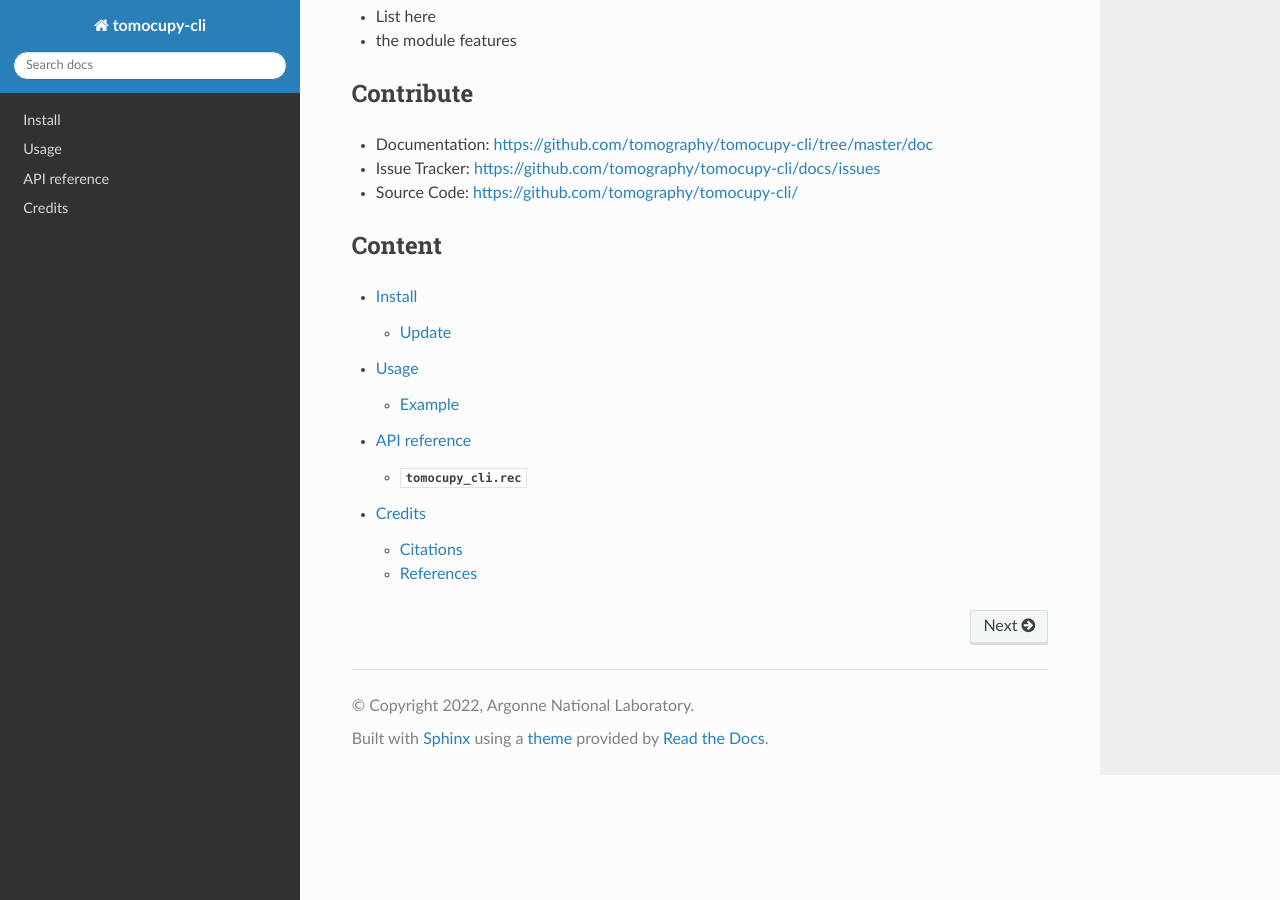
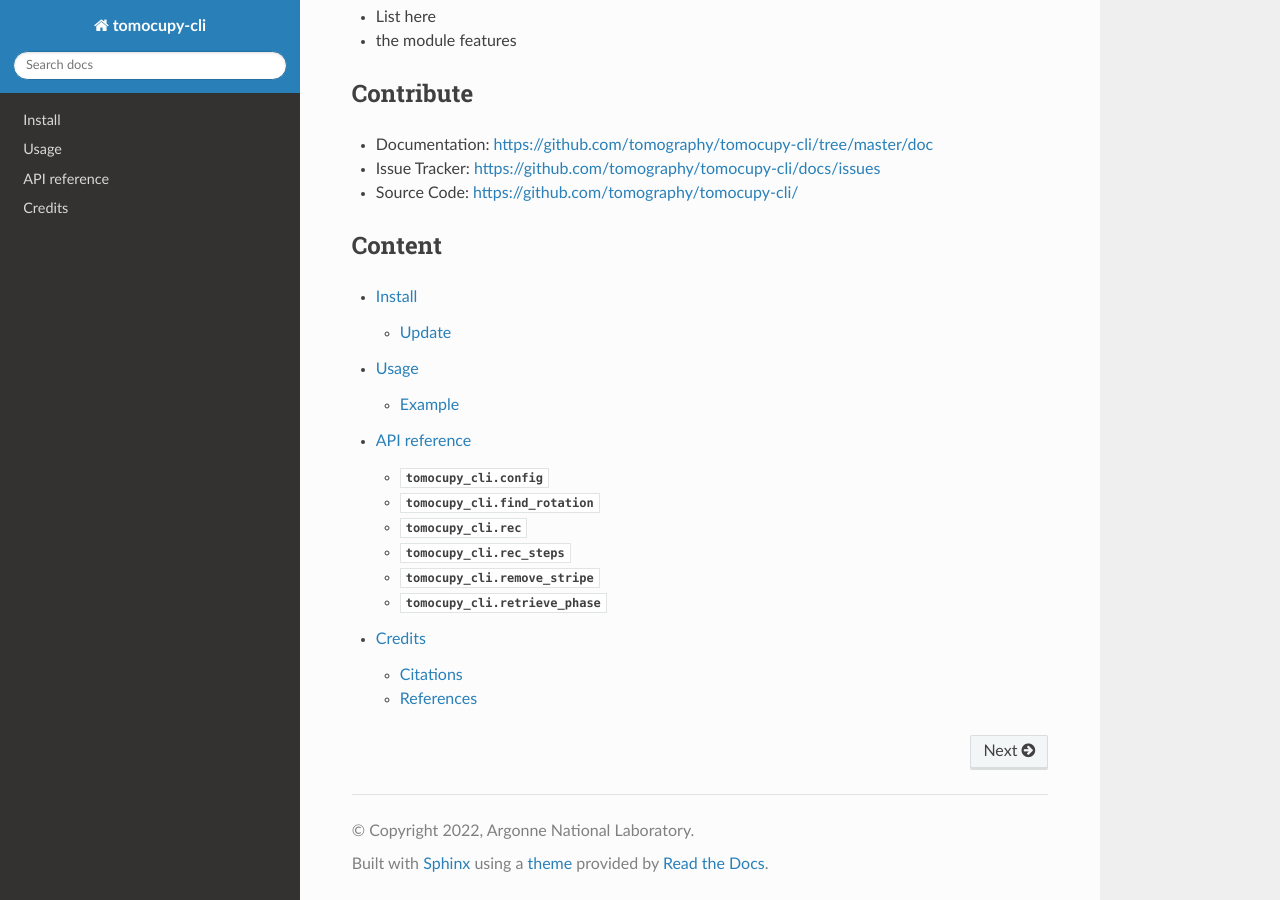
Before and after one commit to tomography/tomocupy, a Sphinx documentation site: the page built from docs/index.rst, in a window 1280 px wide and 900 px high, scrolled down 630 px. Built offline with Sphinx 7.4.7 and the Read the Docs theme 2.0.0, drawn with Linux system fonts in a browser that asks for light colours.

```diff
--- a/docs/source/api.rst
+++ b/docs/source/api.rst
@@ -5,8 +5,12 @@ API reference
 
 .. toctree::
 
+   api/tomocupy_cli.config
+   api/tomocupy_cli.find_rotation
    api/tomocupy_cli.rec
-
+   api/tomocupy_cli.rec_steps
+   api/tomocupy_cli.remove_stripe
+   api/tomocupy_cli.retrieve_phase
 
 .. automodule:: tomocupy_cli
    :members:
--- /dev/null
+++ b/docs/source/api/tomocupy_cli.find_rotation.rst
@@ -0,0 +1,14 @@
+:mod:`tomocupy_cli.find_rotation`
+=================================
+
+.. automodule:: tomocupy_cli.find_rotation
+   :members:
+   :show-inheritance:
+   :undoc-members:
+
+   .. rubric:: **Functions:**
+
+   .. autosummary::
+
+   find_min_max
+   register_shift_sift
--- /dev/null
+++ b/docs/source/api/tomocupy_cli.rec_steps.rst
@@ -0,0 +1,13 @@
+:mod:`tomocupy_cli.rec_steps`
+=============================
+
+.. automodule:: tomocupy_cli.rec_steps
+   :members:
+   :show-inheritance:
+   :undoc-members:
+
+   .. rubric:: **Functions:**
+
+   .. autosummary::
+
+      GPURecSteps
--- /dev/null
+++ b/docs/source/api/tomocupy_cli.remove_stripe.rst
@@ -0,0 +1,13 @@
+:mod:`tomocupy_cli.remove_stripe`
+=================================
+
+.. automodule:: tomocupy_cli.remove_stripe
+   :members:
+   :show-inheritance:
+   :undoc-members:
+
+   .. rubric:: **Functions:**
+
+   .. autosummary::
+
+      remove_stripe_fw
--- /dev/null
+++ b/docs/source/api/tomocupy_cli.retrieve_phase.rst
@@ -0,0 +1,13 @@
+:mod:`tomocupy_cli.retrieve_phase`
+==================================
+
+.. automodule:: tomocupy_cli.retrieve_phase
+   :members:
+   :show-inheritance:
+   :undoc-members:
+
+   .. rubric:: **Functions:**
+
+   .. autosummary::
+
+      paganin_filter
--- a/docs/source/bibtex/ref.bib
+++ b/docs/source/bibtex/ref.bib
@@ -15,3 +15,13 @@ pages = {1224--1230}
   url={https://doi.org/10.1088/1361-6501/aa9c19},
   year={2017}
 }
+
+@article {Paganin:02,
+author = {Paganin D and Mayo SC and Gureyev TE and Miller PR and Wilkins SW},
+title = {Simultaneous phase and amplitude extraction from a single defocused image of a homogeneous object},
+journal = {Journal of Microscopy},
+year = {2002},
+volume = {206},
+number = {1},
+pages = {33--40}
+}
```
Also changed, not shown: docs/source/api/tomocupy_cli.config.rst (added, +20 -0 lines).
